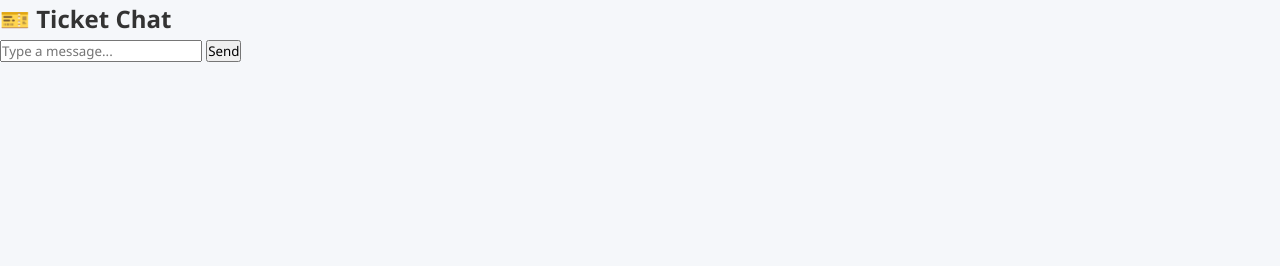
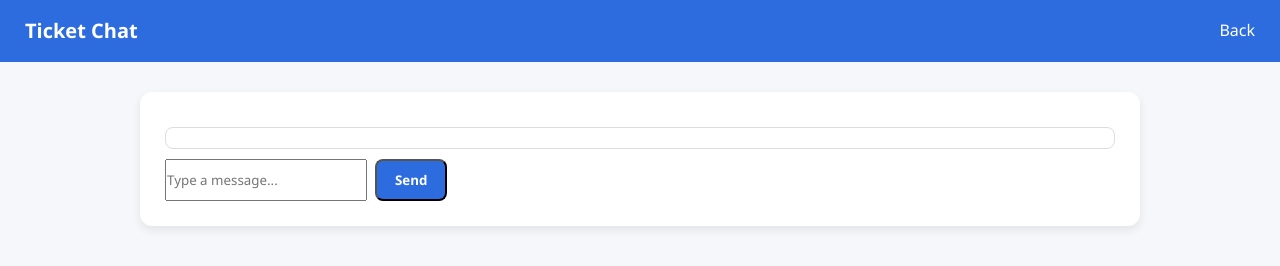
Before and after one commit to radheyradhey777/Tk-Web-1, a plain HTML site: page ticket.html in a window 1280 px wide. Drawn offline with Linux system fonts and the light colour scheme; no server answers.

Commit message:
Update ticket.html

```diff
--- a/ticket.html
+++ b/ticket.html
@@ -1,29 +1,29 @@
+<!-- ticket.html -->
 <!DOCTYPE html>
 <html lang="en">
 <head>
-  <meta charset="UTF-8">
-  <meta name="viewport" content="width=device-width, initial-scale=1.0">
-  <title>Ticket Chat</title>
-  <link rel="stylesheet" href="assets/css/styles.css">
+<meta charset="utf-8" />
+<meta name="viewport" content="width=device-width,initial-scale=1" />
+<title>Ticket Chat</title>
+<link rel="stylesheet" href="assets/css/styles.css" />
 </head>
 <body>
-  <div class="chat-box">
-    <h2>🎫 Ticket Chat</h2>
+  <nav class="navbar">
+    <h1>Ticket Chat</h1>
+    <div><a href="dashboard.html" onclick="logout()">Back</a></div>
+  </nav>
 
-    <div id="messages" class="messages"></div>
+  <div class="container">
+    <div id="ticketHeader"></div>
 
-    <div class="input-box">
-      <input type="text" id="messageInput" placeholder="Type a message...">
-      <button onclick="sendMessage('TICKET_ID_HERE')">Send</button>
+    <div id="messages" class="message-box"></div>
+
+    <div style="display:flex;gap:8px;margin-top:10px;">
+      <input id="messageInput" placeholder="Type a message..." />
+      <button id="btnSend" class="btn btn-primary">Send</button>
     </div>
   </div>
 
-  <script type="module" src="assets/js/messages.js"></script>
-  <script>
-    // Example: Auto load messages for a ticket
-    window.onload = () => {
-      loadMessages("TICKET_ID_HERE"); // 🔹 यहां पर dynamic ticketId डालना होगा
-    }
-  </script>
+<script type="module" src="assets/js/messages.js"></script>
 </body>
 </html>
```
